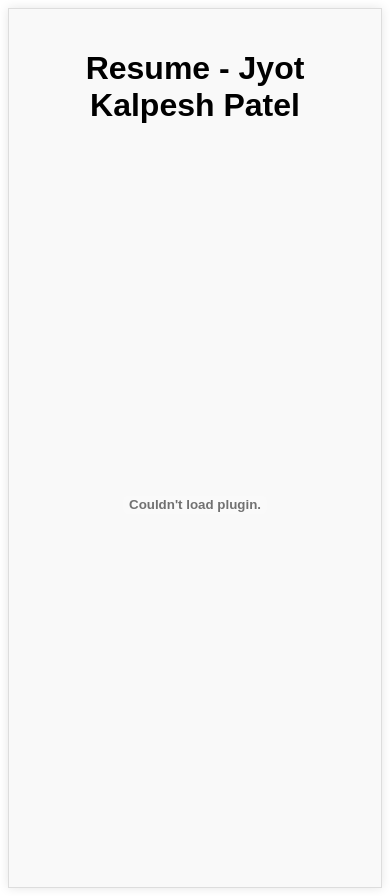
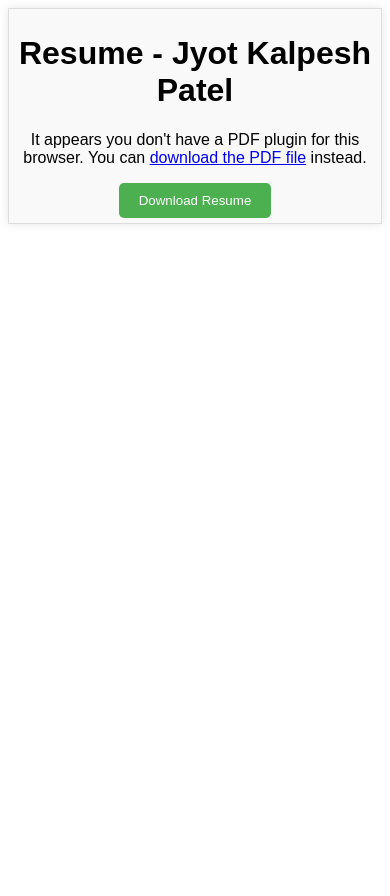
Before and after one commit to jyotpatel14/resume, a plain HTML site: page index.html in a window 390 px wide. After the commit the page ends 844 px from the top, so only its background shows below. Drawn offline with Linux system fonts and the light colour scheme.

Commit message:
Update index.html

```diff
--- a/index.html
+++ b/index.html
@@ -2,7 +2,7 @@
 <html lang="en">
 <head>
     <meta charset="UTF-8">
-    <meta name ="viewport" content="width=device-width, initial-scale=1.0">
+    <meta name="viewport" content="width=device-width, initial-scale=1.0">
     <title>My Resume</title>
     <style>
         body {
@@ -11,7 +11,6 @@
         }
         .resume-container {
             max-width: 100vw;
-
             padding: 20px;
             background-color: #f9f9f9;
             border: 1px solid #ddd;
@@ -19,7 +18,7 @@
         }
         .resume-pdf {
             width: 100%;
-            height: 85vh;
+            height: 80vh;
             border: none;
         }
         .download-button {
@@ -33,12 +32,34 @@
         .download-button:hover {
             background-color: #3e8e41;
         }
+
+        /* Add media queries for responsiveness */
+        @media only screen and (max-width: 768px) {
+            .resume-container {
+                padding: 10px;
+            }
+            .resume-pdf {
+                height: 70vh;
+            }
+        }
+        @media only screen and (max-width: 480px) {
+            .resume-container {
+                padding: 5px;
+            }
+            .resume-pdf {
+                height: 50vh;
+            }
+        }
     </style>
 </head>
 <body>
     <div class="resume-container">
         <h1>Resume - Jyot Kalpesh Patel</h1>
-        <embed src="resumeJyotPatel.pdf" type="application/pdf" width="100%" height="500px" class="resume-pdf">
-
+        <object data="resumeJyotPatel.pdf" type="application/pdf" width="100%" height="500px" class="resume-pdf">
+            <p>It appears you don't have a PDF plugin for this browser. You can <a href="resumeJyotPatel.pdf">download the PDF file</a> instead.</p>
+        </object>
+        <!-- Add a download button -->
+        <button class="download-button">Download Resume</button>
+    </div>
 </body>
 </html>
```
